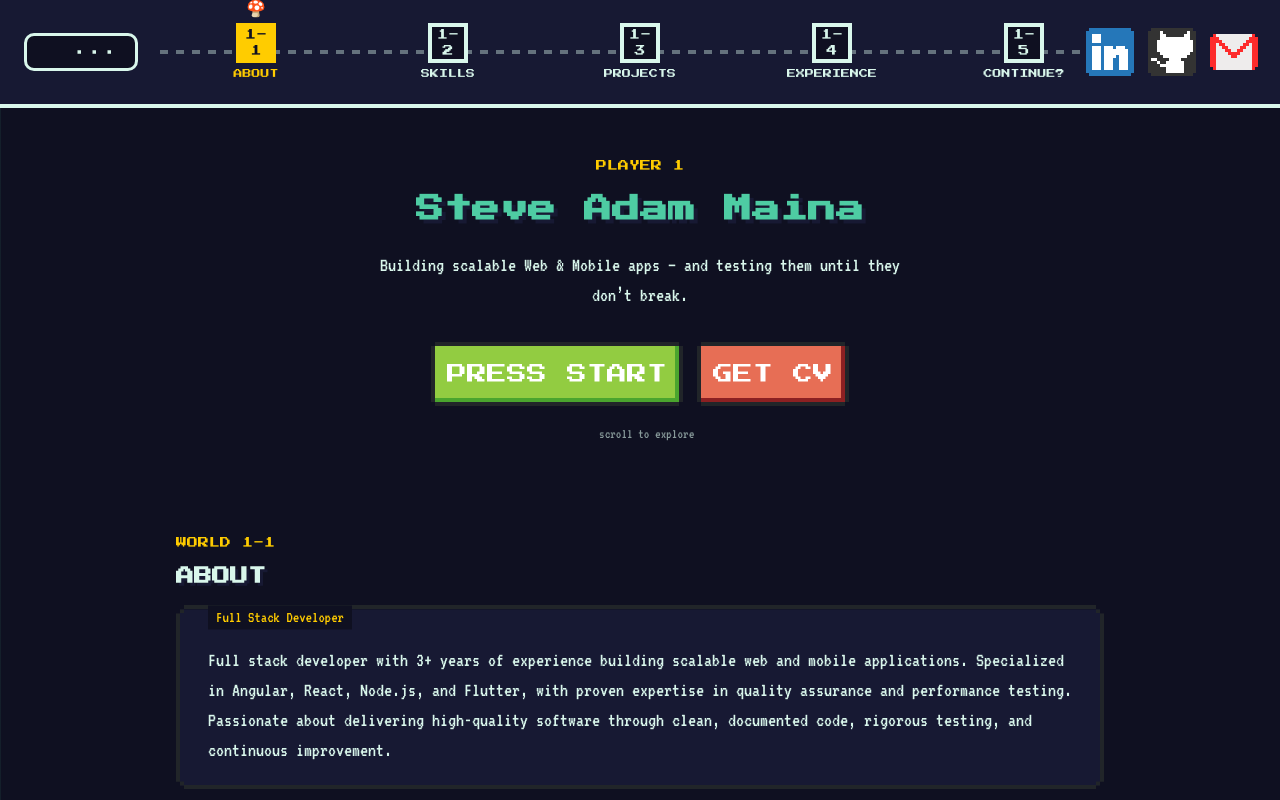
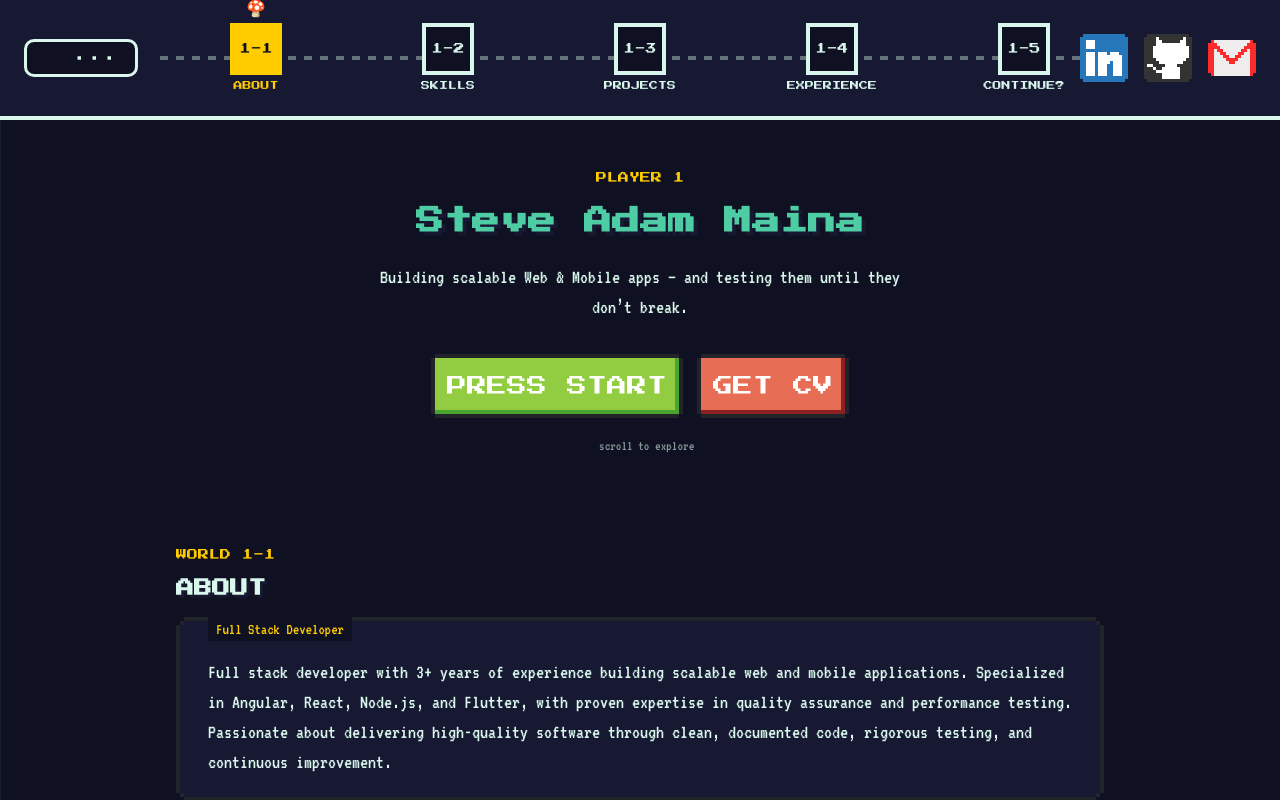
Before and after one commit to SteveAdam/NES-PersonalPortfolio, a React (Vite) app: page / in a window 1280 px wide. Shown: the top 800 px of the page. Built offline with nearby package versions, Linux system fonts and the light colour scheme; no server answers; some icons are missing.

Commit message:
Fixed a conflicting NES css link that caused the links to look weird

```diff
--- a/src/index.css
+++ b/src/index.css
@@ -15,6 +15,12 @@
 
 html {
   scroll-behavior: smooth;
+}
+
+.nes-icon.github::before,
+.nes-icon.linkedin::before,
+.nes-icon.gmail::before {
+  content: "" !important;
 }
 
 body {
@@ -109,14 +115,15 @@ h3,
 }
 
 .world-map__flag {
-  width: 40px;
-  height: 40px;
+  width: 52px;
+  height: 52px;
   background: var(--bg-deep);
   border: 4px solid var(--text-main);
   display: flex;
   align-items: center;
   justify-content: center;
   font-size: 11px;
+  white-space: nowrap;
 }
 
 .world-map__node.is-active .world-map__flag {
@@ -179,8 +186,9 @@ h3,
   display: flex;
   align-items: center;
   justify-content: center;
-  width: 46px;
-  height: 46px;
+  width: auto;
+  height: auto;
+  overflow: visible;
   transition: transform 0.12s steps(2);
 }
 
@@ -224,8 +232,8 @@ h3,
   }
 
   .world-map__flag {
-    width: 34px;
-    height: 34px;
+    width: 44px;
+    height: 44px;
     border-width: 3px;
     font-size: 9px;
   }
```
